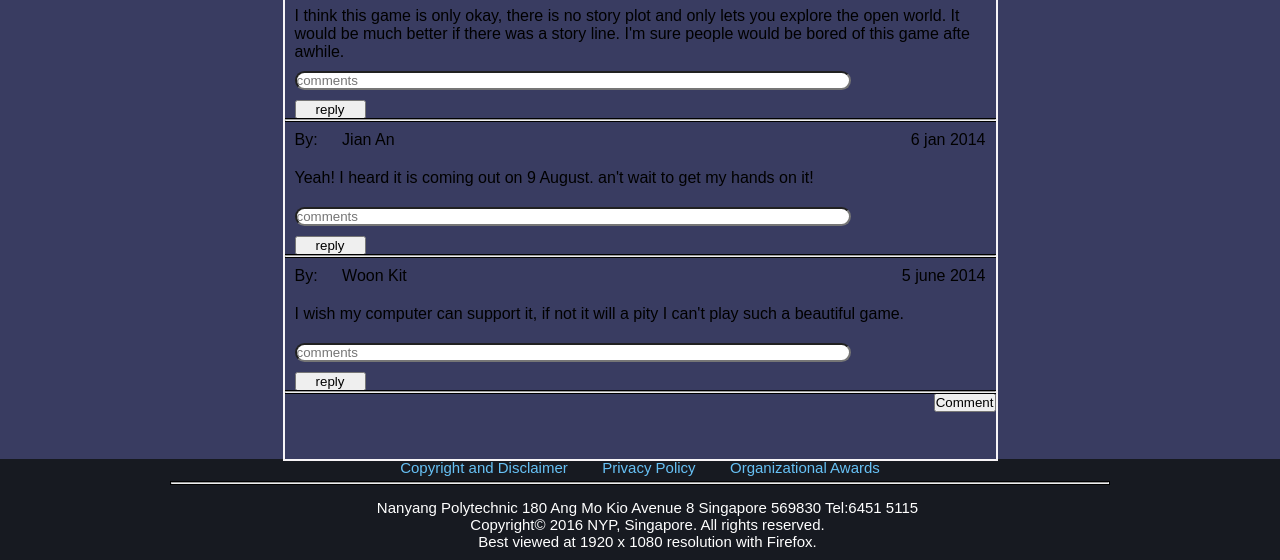
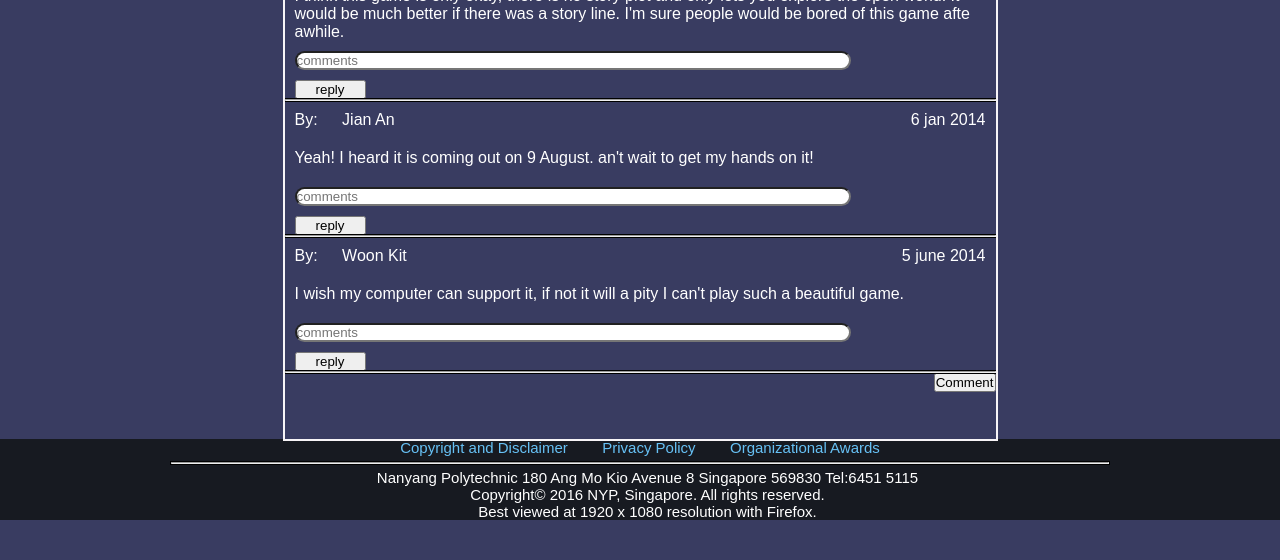
Before and after one commit to lwklhj/forum, a plain HTML site: page threadpage.html in a window 1280 px wide. Shown: the part 849-1409 px from the top of the page. After the commit the page ends 1369 px from the top, so only its background shows below. Drawn offline with Linux system fonts and the light colour scheme.

Commit message:
hahahahahahahahah.....haha

```diff
--- a/css/threadpage.css
+++ b/css/threadpage.css
@@ -1,6 +1,7 @@
 #content{
   width: 948px;
   margin:auto;
+  color:white;
 }
 a{
 	text-decoration: none;
@@ -37,7 +38,7 @@ h1{
 span>p{
 	display: inline-block;
 }
-div p{
+.box p{
 	padding-left: 10px;
 	padding-right: 10px;
 	padding-top: 10px;
@@ -78,7 +79,7 @@ p{
 .date{
 	float:right;
 }
-form{
+.comments{
 	padding:10px;
 }
 .replybutton{
```
Also changed, not shown: mainpage.html (+1 -1 lines).
